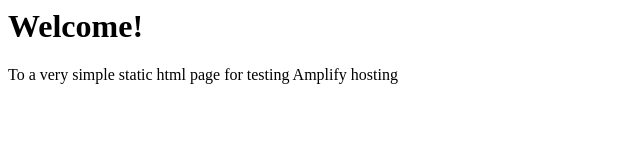
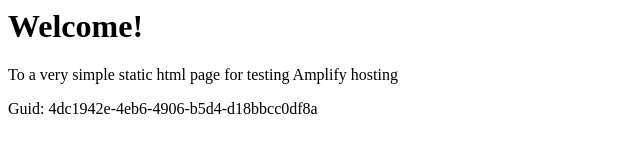
Before and after one commit to aws-aemilia-mxp/Github-PR-Commit-Integration-Test-DoNotTouch-Gith-OKSLNVO2-v1-prod-eu-south-1, a website: page src/index.html in a window 1280 px wide. Shown: the whole page, without its empty margins (0-640 px from the left). Drawn offline with Linux system fonts and the light colour scheme.

Commit message:
commit from integ tests

```diff
--- a/src/index.html
+++ b/src/index.html
@@ -1,3 +1,5 @@
+
+
 <html lang="en">
 
 <head>
@@ -10,6 +12,6 @@
 <body>
     <h1>Welcome!</h1>
     <p>To a very simple static html page for testing Amplify hosting</p>
-</body>
+    <p>Guid: 4dc1942e-4eb6-4906-b5d4-d18bbcc0df8a</p></body>
 
 </html>
```
